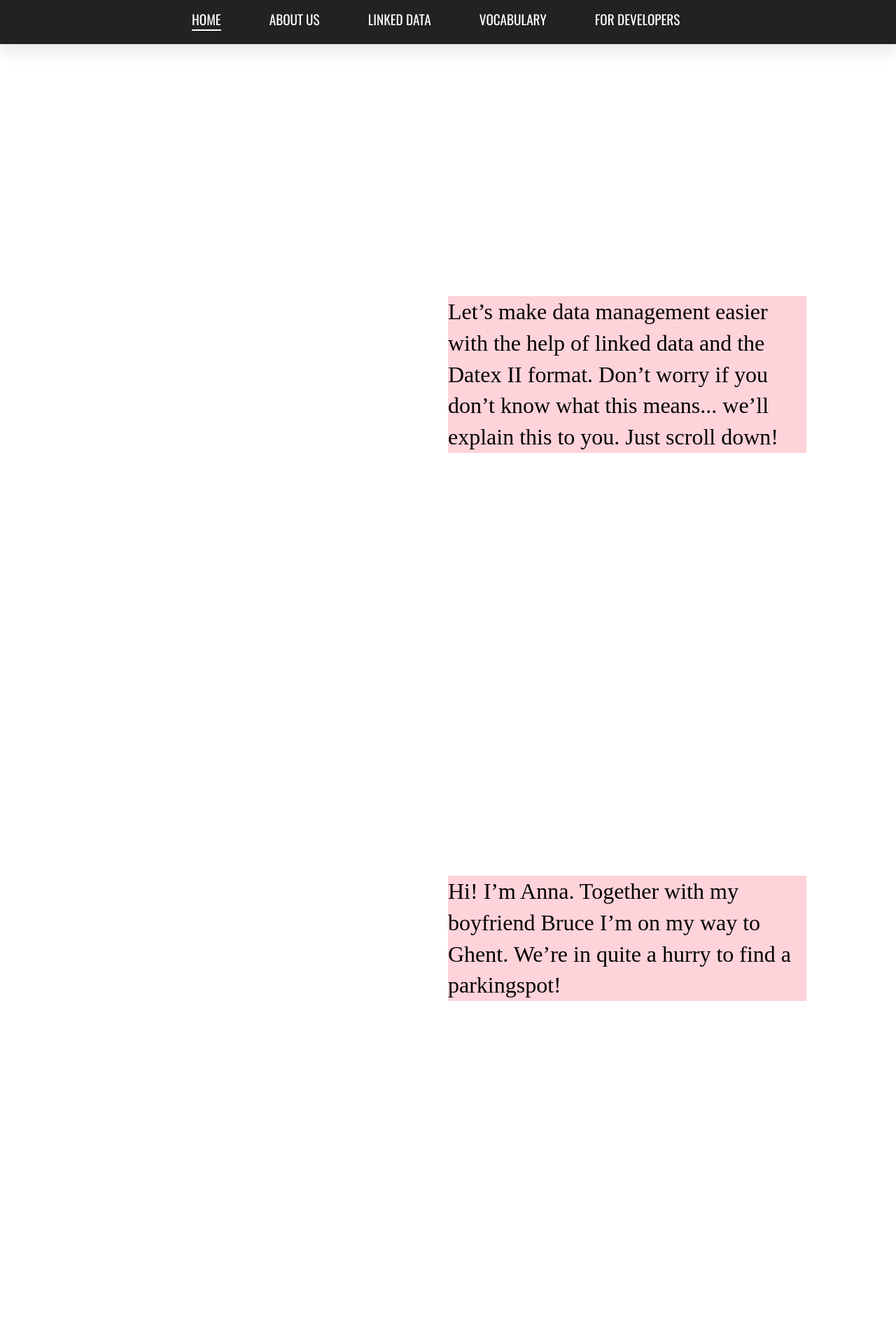
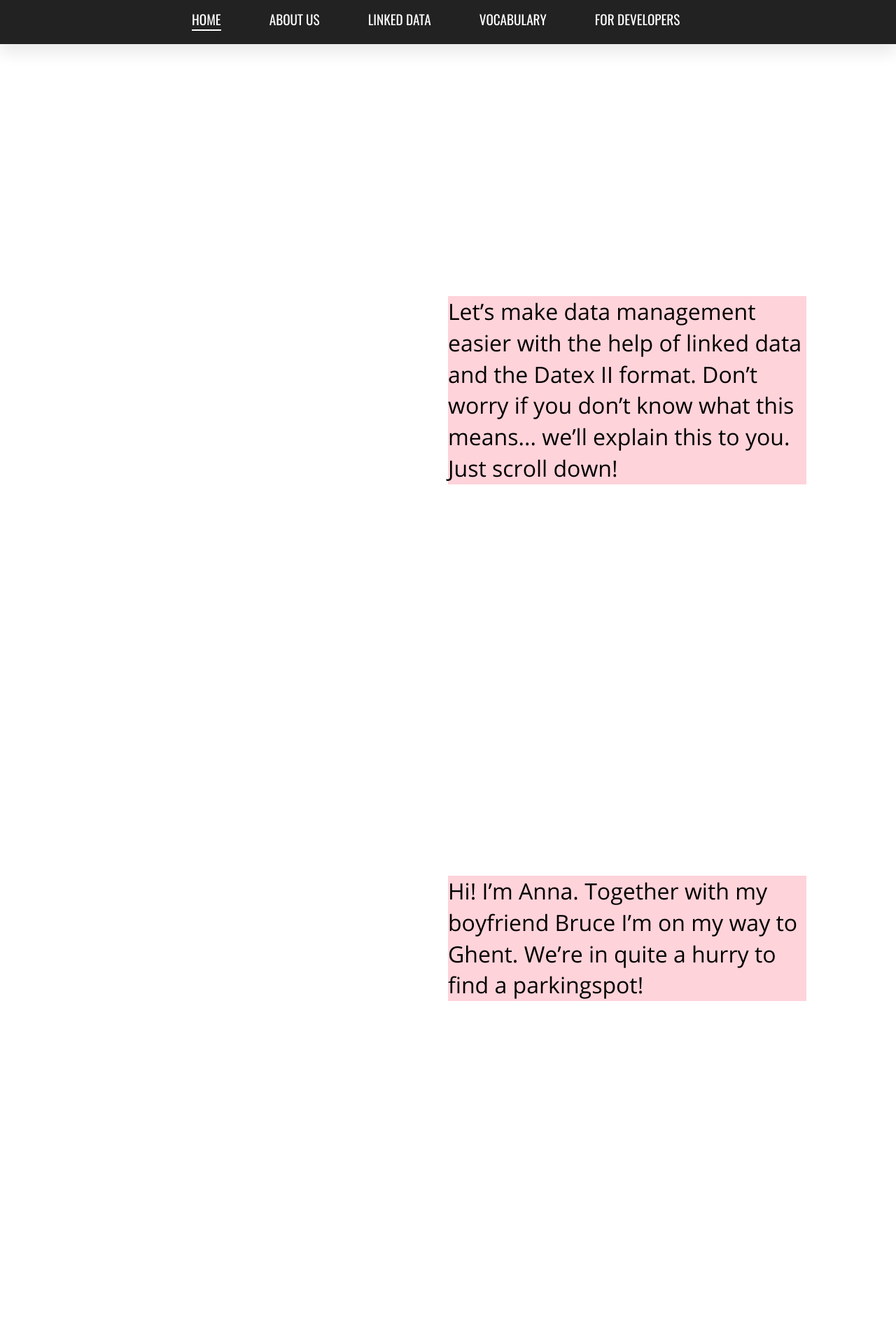
Before and after one commit to osoc16/mobylink, a Jekyll site: the page built from index.html, in a window 1280 px wide. Shown: the top 1920 px of the page at 70% size. Built offline with Jekyll 4.4.1, drawn with Linux system fonts in a browser that asks for light colours.

Commit message:
More fonts
added fonts for general texts

Signed-off-by: Pieter-Jan Geeroms <pieterjangeeroms@hotmail.com>

```diff
--- a/_sass/_fonts.sass
+++ b/_sass/_fonts.sass
@@ -1,3 +1,11 @@
 @font-face
   font-family: "Oswald Regular"
   src: url("../fonts/OswaldRegular.ttf")
+
+@font-face
+  font-family: "Open Sans Regular"
+  src: url("../fonts/OpenSansRegular.ttf")
+
+@font-face
+  font-family: "Open Sans Bold"
+  src: url("../fonts/OpenSansBold.ttf")
--- a/src/css/story.sass
+++ b/src/css/story.sass
@@ -23,6 +23,7 @@ section
   clear: both
   padding: 0 5%
   z-index: 100
+  font-family: "Open Sans Regular", sans-serif
 
 /* ========================
 /* TEXT
```
